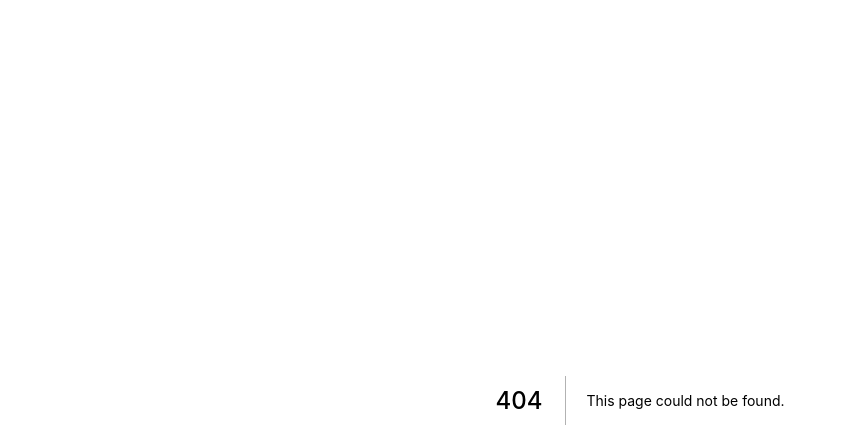
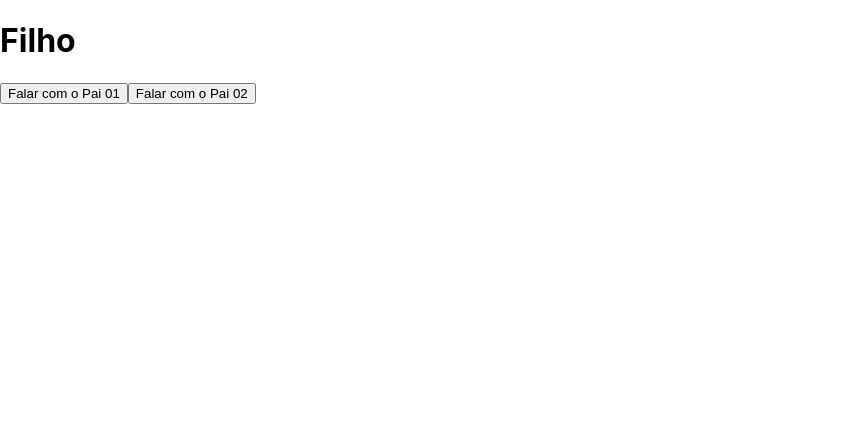
Before and after one commit to cmunhozprog03/reatc_leonardo, a Next.js app: page /comunicacao/indireta1 in a window 1280 px wide. Before the commit this address had no page. Shown: the top 448 px of the page, without its empty margins (0-847 px from the left). Built offline with nearby package versions, Linux system fonts and the light colour scheme.

Commit message:
Indireta1

```diff
--- /dev/null
+++ b/components/indireta1/Filho.jsx
@@ -0,0 +1,14 @@
+export default function Filho(props) {
+
+  //console.log(props.funcao)
+  return (
+    <div>
+      <h1>Filho</h1>
+      <button onClick={props.funcao}>Falar com o Pai 01</button>
+      <button onClick={
+        () => props.funcao("Passei no ENEB", "Obaaaa", 10)}>
+        Falar com o Pai 02
+      </button>
+    </div>
+  )
+}
--- /dev/null
+++ b/components/indireta1/Pai.jsx
@@ -0,0 +1,16 @@
+import Filho from "./Filho";
+
+export default function Pai(props) {
+
+  function falarComigo(param1, param2, param3) {
+    console.log(param1, param2, param3)
+
+  }
+
+  return (
+
+    <div>
+      <Filho funcao={falarComigo}/>
+    </div>
+  )
+}
--- /dev/null
+++ b/pages/comunicacao/indireta1.jsx
@@ -0,0 +1,9 @@
+import Pai from "../../components/indireta1/pai";
+
+export default function indireta() {
+  return (
+    <div>
+      <Pai />
+    </div>
+  )
+}
```
